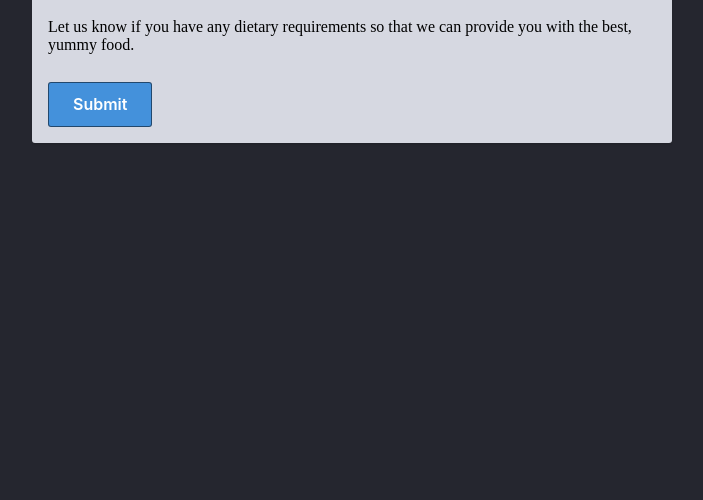
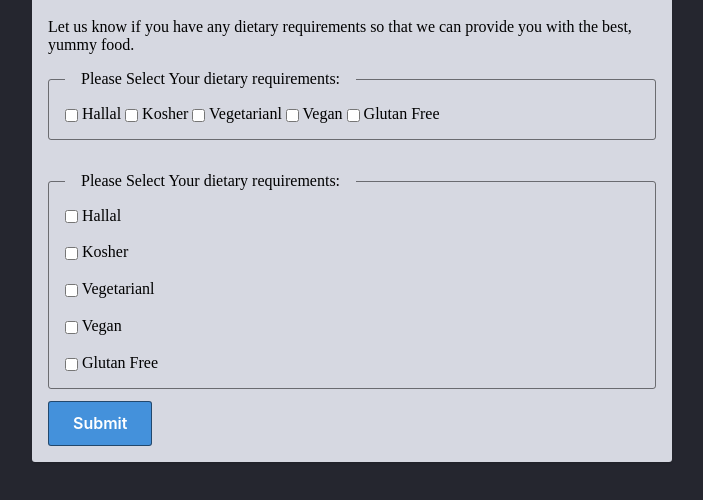
Before and after one commit to khaleds961/Get_Codi_Course, a website: page week-3/24-dietary/index.html in a window 1280 px wide. Shown: the part 158-658 px from the top of the page, without its empty margins (288-991 px from the left). Drawn offline with Linux system fonts and the light colour scheme.

Commit message:
I made them in 2 ways

```diff
--- a/week-3/24-dietary/index.html
+++ b/week-3/24-dietary/index.html
@@ -20,6 +20,69 @@
 
         <form>
           <!-- Your multiple choice goes here -->
+
+          <fieldset>
+            <legend>Please Select Your dietary requirements:</legend>
+
+            <label >
+          <input type="checkbox" >
+          Hallal
+        </label>
+
+        <label >
+          <input type="checkbox" >
+          Kosher
+        </label>
+
+        <label >
+          <input type="checkbox" >
+          Vegetarianl
+        </label>
+
+        <label >
+          <input type="checkbox" >
+          Vegan
+        </label>
+
+        <label >
+          <input type="checkbox">
+          Glutan Free
+        </label>
+
+        </fieldset>
+        <form>
+          <!-- Your multiple choice goes here -->
+
+          <fieldset>
+            <legend>Please Select Your dietary requirements:</legend>
+
+            <label >
+          <input type="checkbox" >
+          Hallal
+        </label><br><br>
+
+        <label >
+          <input type="checkbox" >
+          Kosher
+        </label><br><br>
+
+        <label >
+          <input type="checkbox" >
+          Vegetarianl
+        </label><br><br>
+
+        <label >
+          <input type="checkbox" >
+          Vegan
+        </label><br><br>
+
+        <label >
+          <input type="checkbox">
+          Glutan Free
+        </label>
+
+        </fieldset>
+
           <button type="submit">Submit</button>
         </form>
       </main>
```
